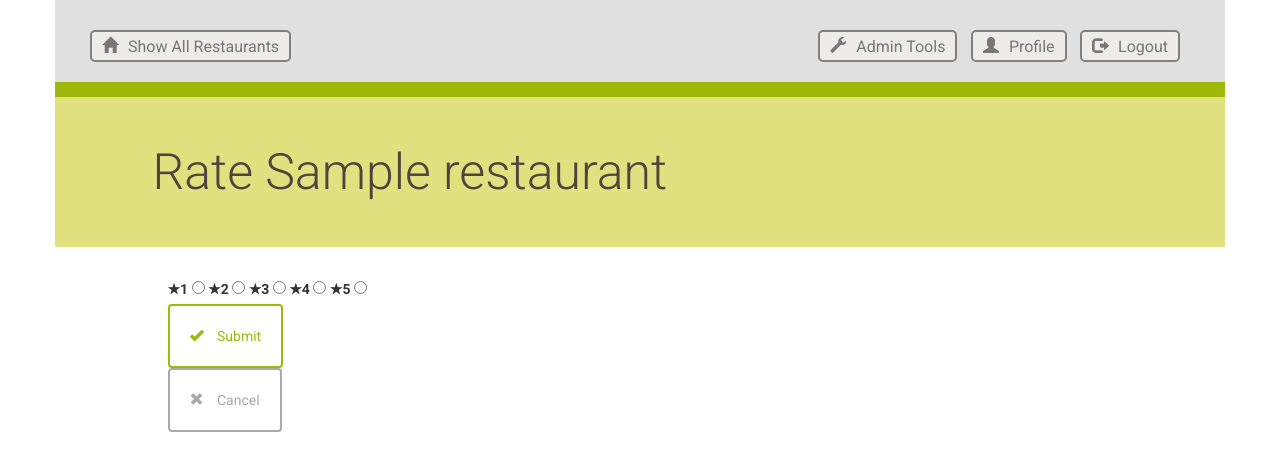
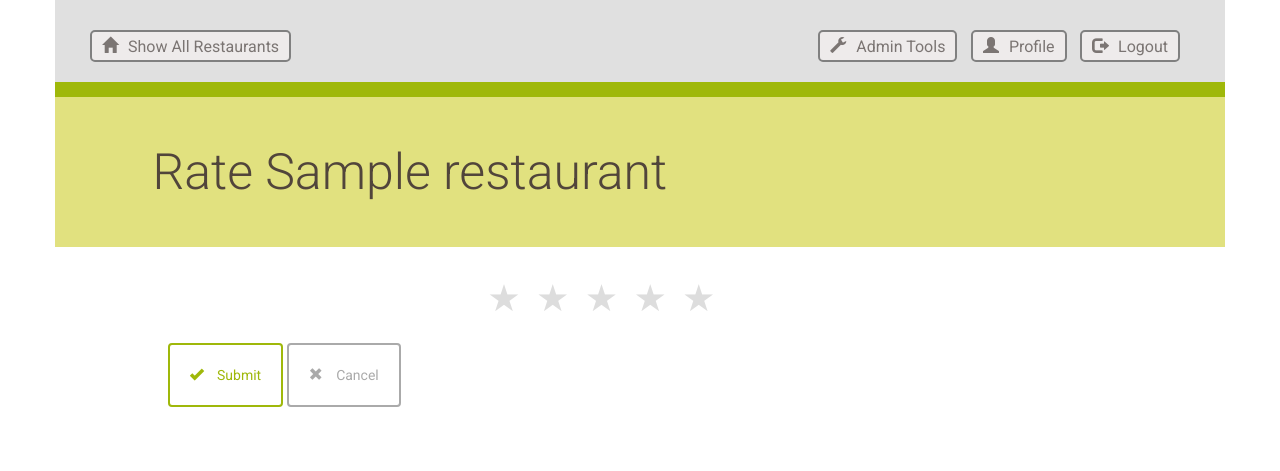
Before and after one commit to MQCOMP3310-2023/comp3310assignment2-mustard-cutters, a Flask app: page /restaurant/1/1/rate/ in a window 1280 px wide. Shown: the top 471 px of the page. Run offline with Flask 3, Linux system fonts and the light colour scheme; a user stored in the database is signed in; tables that the repository leaves empty hold one stand-in row (values such as "Sample post"); some libraries are stand-ins or nearby versions.

Commit message:
rateRestaurant Styling

```diff
--- a/project/static/styles.css
+++ b/project/static/styles.css
@@ -202,7 +202,34 @@ h3 {
 	margin-top: 30px;
 }
 
-/* Rating Styling */
+/* Rate System Styling */
+/* Ref for Star Button Change & Hover - https://stackoverflow.com/questions/72684238/label-not-change-background-color-when-my-radio-button-checked */
+.rate {
+	display: flex;
+	margin-bottom: 20px;
+	flex-direction: row-reverse;
+}
+
+.star-button {
+	display: none;
+}
+
+.star-button + label {
+	font-size: 32px;
+	color: #ddd;
+	cursor: pointer;
+	margin: 0 10px;
+}
+
+.star-button:checked ~ label {
+	color: gold;
+}
+
+.star-button:hover ~ label {
+	color: gold;
+}
+
+/* Rating Post*/
 .rating-list {
     list-style: none;
     padding: 0;
--- a/project/templates/rateRestaurant.html
+++ b/project/templates/rateRestaurant.html
@@ -9,46 +9,45 @@
         <h1>Rate {{ restaurant.name }}</h1>
     </div>
 </div>
-<div class = 'flash-error'>
+<div class="flash-error">
     {% with messages = get_flashed_messages(category_filter=["error"]) %}
     {% if messages %}
 
     <ul>
         {% for message in messages %}
-            <li> <strong> {{ message }} </strong> </li>
+        <li><strong>{{ message }}</strong></li>
         {% endfor %}
     </ul>
     {% endif %}
     {% endwith %}
-
 </div>
 <div class="row">
     <div class="col-md-6 col-md-offset-1 padding-top">
-            <form action="{{ url_for('main.rateRestaurant', restaurant_id=restaurant.id, user_id = current_user.id) }}" method="post">
-                <div class="rating">
-                    <label for="star1" class="star-button">&#9733;<span>1</span></label>
-                    <input type="radio" id="star1" name="rating" value="1">
-                    <label for="star2" class="star-button">&#9733;<span>2</span></label>
-                    <input type="radio" id="star3" name="rating" value="2">
-                    <label for="star3" class="star-button">&#9733;<span>3</span></label>
-                    <input type="radio" id="star3" name="rating" value="3">
-                    <label for="star4" class="star-button">&#9733;<span>4</span></label>
-                    <input type="radio" id="star4" name="rating" value="4">
-                    <label for="star5" class="star-button">&#9733;<span>5</span></label>
-                    <input type="radio" id="star5" name="rating" value="5">
+        <form action="{{ url_for('main.rateRestaurant', restaurant_id=restaurant.id, user_id=current_user.id) }}" method="post">
+            <div class="rate">
+              <input type="radio" id="star5" name="rating" value="5" class="star-button">
+              <label for="star5">&#9733;</label>
+              <input type="radio" id="star4" name="rating" value="4" class="star-button">
+              <label for="star4">&#9733;</label>
+              <input type="radio" id="star3" name="rating" value="3" class="star-button">
+              <label for="star3">&#9733;</label>
+              <input type="radio" id="star2" name="rating" value="2" class="star-button">
+              <label for="star2">&#9733;</label>
+              <input type="radio" id="star1" name="rating" value="1" class="star-button">
+              <label for="star1">&#9733;</label>
             </div>
 
-                <a href = '{{url_for('main.showMenu', restaurant_id = restaurant.id)}}'>
+            <div class="button-group">
               <button type="submit" class="btn btn-default">
                 <span class="glyphicon glyphicon-ok" aria-hidden="true"></span> Submit
               </button>
-                </a>
-            </form>
-            <a href = '{{url_for('main.showMenu', restaurant_id = restaurant.id)}}'>
+              <a href="{{ url_for('main.showMenu', restaurant_id=restaurant.id) }}">
                 <button class="btn btn-default delete">
                   <span class="glyphicon glyphicon-remove" aria-hidden="true"></span> Cancel
                 </button>
               </a>
             </div>
+          </form>
+    </div>
 </div>
 {% endblock %}
```
Lines whose indentation alone changed are shown as unchanged.
